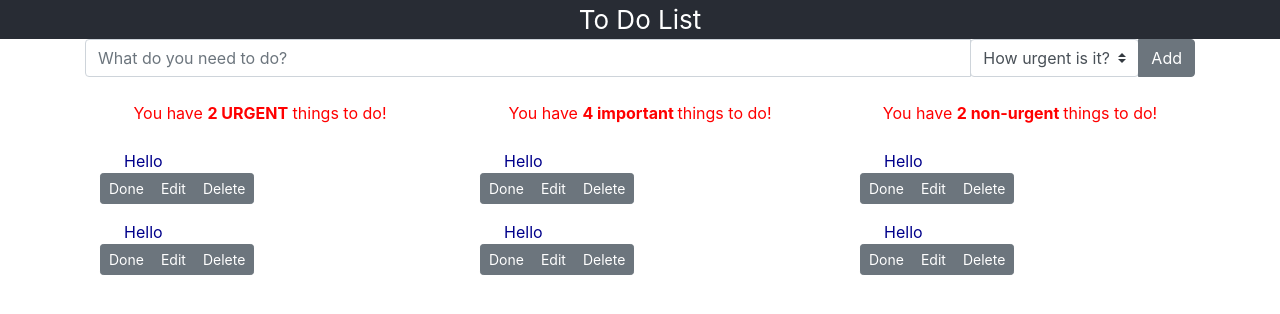
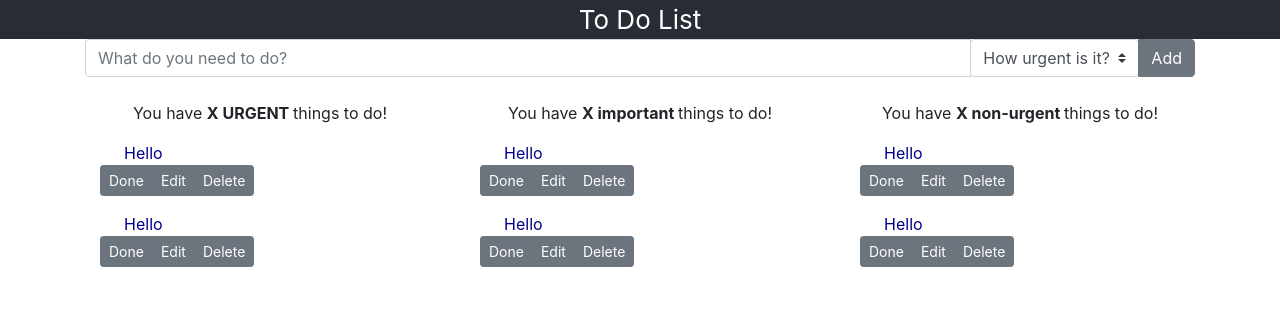
Before and after one commit to helenp360/todo_react_application, a React (Create React App) app: page / in a window 1280 px wide. Shown: the top 314 px of the page. Built offline with nearby package versions, Linux system fonts and the light colour scheme.

Commit message:
split into 3 categories for level of urgency and improved layout

```diff
--- a/src/App.js
+++ b/src/App.js
@@ -2,7 +2,11 @@ import React from 'react';
 import './App.css';
 import TaskItem from "./TaskItem/TaskItem"
 import TaskInput from "./TaskInput/TaskInput"
-import TaskItemHeading from "./TaskItemHeading/TaskItemHeading"
+import TaskItemHeadingUrgent from "./TaskItemHeadingUrgent/TaskItemHeadingUrgent"
+import TaskItemHeadingImportant from "./TaskItemHeadingImportant/TaskItemHeadingImportant"
+import TaskItemHeadingNonurgent from "./TaskItemHeadingNonurgent/TaskItemHeadingNonurgent"
+
+
 
 
 function App() {
@@ -15,30 +19,29 @@ function App() {
       <TaskInput/>
       <br></br>
 
-      <TaskItemHeading/>
-      <br></br>
-
       <div className="container">
         <div className="row">
 
-          <div className="col-12 col-sm-4 task-item">
+          <div className="col-12 col-sm-4 task-list">
+            <TaskItemHeadingUrgent/>
             <TaskItem/>
             <TaskItem/>
           </div>
 
-          <div className="col-12 col-sm-4 task-item">
+          <div className="col-12 col-sm-4 task-list">
+            <TaskItemHeadingImportant/>
             <TaskItem/>
             <TaskItem/>
           </div>
 
-          <div className="col-12 col-sm-4 task-item">
+          <div className="col-12 col-sm-4 task-list">
+            <TaskItemHeadingNonurgent/>
             <TaskItem/>
             <TaskItem/>
           </div>
 
         </div>
       </div>
-
 
     </div>
   );
@@ -47,7 +50,4 @@ function App() {
 export default App;
 
 
-//need heading then items, then headings etc
-//3 different headings for each level of urgency?
-
 //TaskItemActive and TaskItemInactive ?
--- a/src/TaskItemHeading/TaskItemHeading.js
+++ /dev/null
@@ -1,22 +0,0 @@
-import React from 'react';
-import './TaskItemHeading.css';
-
-function TaskItemHeading() {
-  return (
-    <div className="container">
-        <div className="row">
-            <div className="col-12 col-sm-4 task-item-heading">
-                <div className="list_heading">You have <strong>2 URGENT</strong> things to do!</div>
-            </div>
-            <div className="col-12 col-sm-4 task-item-heading">
-                <div className="list_heading">You have <strong>4 important </strong> things to do!</div>
-            </div>
-            <div className="col-12 col-sm-4 task-item-heading">
-                <div className="list_heading">You have <strong>2 non-urgent </strong> things to do!</div>
-            </div>
-        </div>
-    </div>
-  );
-}
-
-export default TaskItemHeading;
--- /dev/null
+++ b/src/TaskItemHeadingImportant/TaskItemHeadingImportant.js
@@ -0,0 +1,12 @@
+import React from 'react';
+import './TaskItemHeadingImportant.css';
+
+function TaskItemHeadingImportant() {
+  return (
+    <div className="task-list-heading-urgent">
+        <p>You have <strong>X important </strong>things to do!</p>
+    </div>
+  );
+}
+
+export default TaskItemHeadingImportant;
--- /dev/null
+++ b/src/TaskItemHeadingNonurgent/TaskItemHeadingNonurgent.js
@@ -0,0 +1,12 @@
+import React from 'react';
+import './TaskItemHeadingNonurgent.css';
+
+function TaskItemHeadingNonurgent() {
+  return (
+    <div className="task-list-heading-urgent">
+        <p>You have <strong>X non-urgent </strong>things to do!</p>
+    </div>
+  );
+}
+
+export default TaskItemHeadingNonurgent;
--- /dev/null
+++ b/src/TaskItemHeadingUrgent/TaskItemHeadingUrgent.js
@@ -0,0 +1,12 @@
+import React from 'react';
+import './TaskItemHeadingUrgent.css';
+
+function TaskItemHeadingUrgent() {
+  return (
+    <div className="task-list-heading-urgent">
+        <p>You have <strong>X URGENT </strong>things to do!</p>
+    </div>
+  );
+}
+
+export default TaskItemHeadingUrgent;
```
Also changed, not shown: src/TaskItemHeadingImportant/TaskItemHeadingImportant.css (added), src/TaskItemHeadingNonurgent/TaskItemHeadingNonurgent.css (added), src/TaskItemHeadingUrgent/TaskItemHeadingUrgent.css (renamed from src/TaskItemHeading/TaskItemHeading.css).
